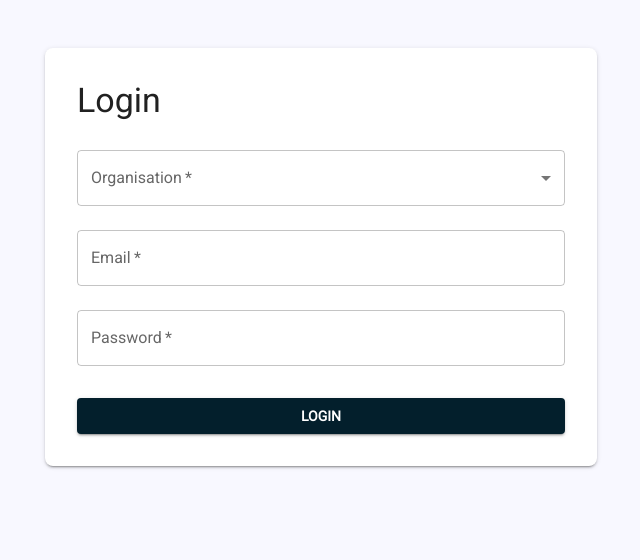
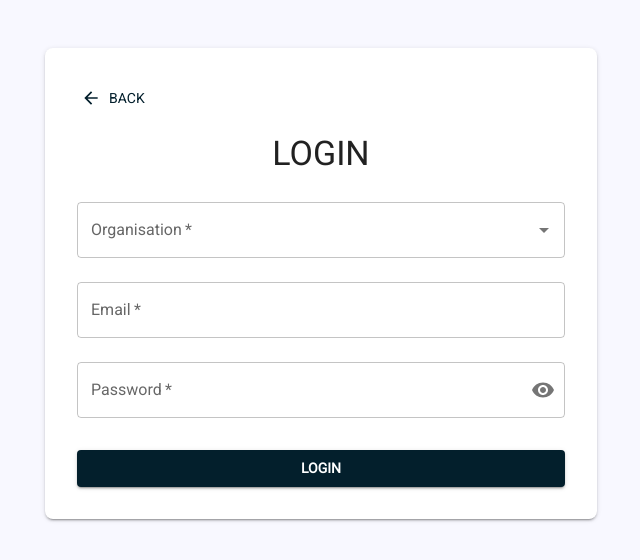
Before and after one commit to u23535793/hierarKEY, a React (Create React App) app in the folder frontend/: page /login in a window 1280 px wide. Shown: the top 560 px of the page, without its empty margins (319-959 px from the left). Built offline with nearby package versions, Linux system fonts and the light colour scheme.

Commit message:
updated login

```diff
--- a/frontend/src/pages/Landing.js
+++ b/frontend/src/pages/Landing.js
@@ -1,7 +1,7 @@
 import React from 'react';
 import { useEffect, useState } from 'react';
 import { Link } from 'react-router-dom';
-import { AppBar, Toolbar, Typography, Button, Box, Grid, Container, Stack } from '@mui/material';
+import { AppBar, Toolbar, Typography, Button, Box, Stack } from '@mui/material';
 import Logo from "../media/namedLogo.png"
 import axios from 'axios';
 
--- a/frontend/src/pages/Login.js
+++ b/frontend/src/pages/Login.js
@@ -1,14 +1,14 @@
 import React, { useState } from 'react';
-import { Container, Box, Typography, TextField, Select, MenuItem, FormControl, InputLabel, Button } from '@mui/material';
+import { Container, Box, Typography, TextField, FormControl, Button, IconButton, InputAdornment, Autocomplete } from '@mui/material';
+import { Visibility, VisibilityOff, ArrowBack } from '@mui/icons-material';
+import { useNavigate } from 'react-router-dom';
 
 export default function Login() {
-  const [formData, setFormData] = useState({
-    organisation: '',
-    email: '',
-    password: '',
-  });
+  const navigate = useNavigate();
+  const [showPassword, setShowPassword] = useState(false);
+  const [formData, setFormData] = useState({ organisation: '', email: '', password: '' });
 
-  const organisations = ['OrgOne', 'OrgTwo', 'OrgThree']; // Replace with actual data
+  const organisations = ['OrgOne', 'OrgTwo', 'OrgThree'];
 
   const handleChange = (e) => {
     setFormData((prev) => ({
@@ -20,66 +20,47 @@ export default function Login() {
   const handleSubmit = (e) => {
     e.preventDefault();
     console.log('Logging in with:', formData);
-    // Handle login logic here
   };
+
+  const handleClickShowPassword = () => setShowPassword((show) => !show);
 
   return (
     <Container maxWidth="sm" sx={{ mt: 6 }}>
       <Box sx={{ backgroundColor: 'white', p: 4, borderRadius: 2, boxShadow: 2 }}>
-        <Typography variant="h4" gutterBottom>
-          Login
-        </Typography>
+        <Button startIcon={<ArrowBack />} onClick={() => navigate('/')}  sx={{ mb: 2 }}>Back</Button>
+        <Typography variant="h4" align="center" gutterBottom>LOGIN</Typography>
+
         <Box component="form" onSubmit={handleSubmit} noValidate>
           <FormControl fullWidth margin="normal" required>
-            <InputLabel id="organisation-label">Organisation</InputLabel>
-            <Select
-              labelId="organisation-label"
-              name="organisation"
-              value={formData.organisation}
-              onChange={handleChange}
-              label="Organisation"
-            >
-              {organisations.map((org, index) => (
-                <MenuItem key={index} value={org}>
-                  {org}
-                </MenuItem>
-              ))}
-            </Select>
+            <Autocomplete options={organisations} value={formData.organisation}
+              onChange={(event, newValue) => {
+                setFormData((prev) => ({
+                  ...prev,
+                  organisation: newValue || '',
+                }));
+              }}
+              renderInput={(params) => (<TextField {...params} label="Organisation" required />)}
+              disableClearable
+            />
           </FormControl>
 
-          <TextField
-            fullWidth
-            label="Email"
-            name="email"
-            type="email"
-            value={formData.email}
-            onChange={handleChange}
-            margin="normal"
-            required
+          <TextField fullWidth label="Email" name="email" type="email" value={formData.email} onChange={handleChange} margin="normal" required/>
+
+          <TextField fullWidth label="Password" name="password" type={showPassword ? 'text' : 'password'} value={formData.password} onChange={handleChange} margin="normal" required
+            InputProps={{
+              endAdornment: (
+                <InputAdornment position="end">
+                  <IconButton onClick={handleClickShowPassword} edge="end">
+                    {showPassword ? <VisibilityOff /> : <Visibility />}
+                  </IconButton>
+                </InputAdornment>
+              )
+            }}
           />
 
-          <TextField
-            fullWidth
-            label="Password"
-            name="password"
-            type="password"
-            value={formData.password}
-            onChange={handleChange}
-            margin="normal"
-            required
-          />
-
-          <Button
-            type="submit"
-            variant="contained"
-            color="primary"
-            fullWidth
-            sx={{ mt: 3, fontWeight: 'bold' }}
-          >
-            Login
-          </Button>
+          <Button type="submit" variant="contained" color="primary" fullWidth sx={{ mt: 3, fontWeight: 'bold' }}>Login</Button>
         </Box>
       </Box>
     </Container>
   );
-};
+}
```
